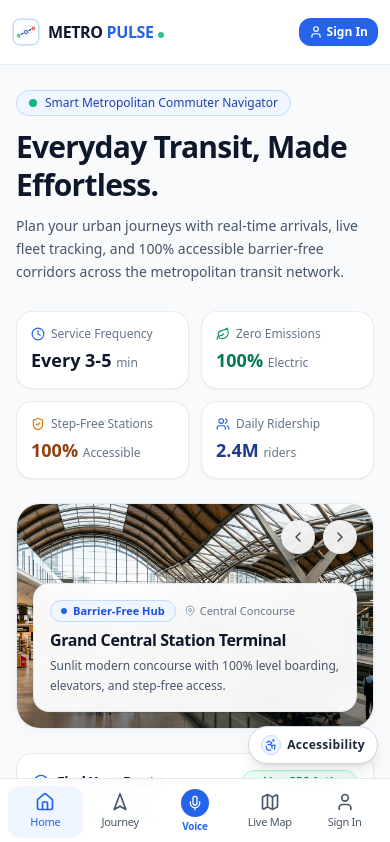
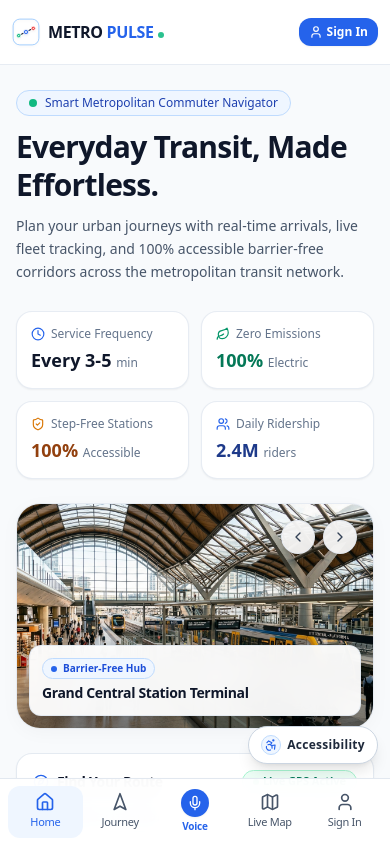
Before and after one commit to Bhavindu113/aether-transit-2100, a Next.js app: page / in a window 390 px wide. Shown: the top 842 px of the page. Built offline with nearby package versions, Linux system fonts and the light colour scheme.

Commit message:
Update Aether Transit website

```diff
--- a/src/components/home/TransitSlideshow.tsx
+++ b/src/components/home/TransitSlideshow.tsx
@@ -89,23 +89,24 @@ export default function TransitSlideshow() {
               <div className="absolute inset-0 bg-gradient-to-t from-black/40 via-transparent to-transparent pointer-events-none"></div>
 
               {/* Glass Caption Card (Frosted Glass with dark, highly readable text) */}
-              <div className="absolute bottom-4 left-4 right-4 sm:bottom-6 sm:left-6 sm:right-auto sm:max-w-md z-20">
-                <div className="p-4 sm:p-5 rounded-2xl bg-white/95 dark:bg-slate-900/95 backdrop-blur-md border border-slate-200/90 dark:border-slate-700 shadow-lg">
-                  <div className="flex items-center space-x-2 mb-1.5">
-                    <span className="inline-flex items-center gap-1.5 text-[11px] font-semibold px-2.5 py-0.5 rounded-full bg-blue-50 dark:bg-blue-950/70 text-blue-700 dark:text-blue-300 border border-blue-200 dark:border-blue-800">
+              <div className="absolute bottom-3 left-3 right-3 sm:bottom-6 sm:left-6 sm:right-auto sm:max-w-md z-20">
+                <div className="p-3 sm:p-5 rounded-xl sm:rounded-2xl bg-white/95 dark:bg-slate-900/95 backdrop-blur-md border border-slate-200/90 dark:border-slate-700 shadow-lg">
+                  <div className="flex items-center space-x-2 mb-1">
+                    <span className="inline-flex items-center gap-1.5 text-[10px] sm:text-[11px] font-semibold px-2 py-0.5 sm:px-2.5 rounded-full bg-blue-50 dark:bg-blue-950/70 text-blue-700 dark:text-blue-300 border border-blue-200 dark:border-blue-800">
                       <span className="w-1.5 h-1.5 rounded-full bg-blue-600 dark:bg-blue-400"></span>
                       <span>{slide.tag}</span>
                     </span>
-                    <span className="inline-flex items-center gap-1 text-[11px] font-medium text-slate-500 dark:text-slate-400">
+                    <span className="hidden sm:inline-flex items-center gap-1 text-[11px] font-medium text-slate-500 dark:text-slate-400">
                       <MapPin className="w-3 h-3 text-slate-400" />
                       <span>{slide.location}</span>
                     </span>
                   </div>
 
-                  <h3 className="text-base sm:text-lg font-bold text-slate-900 dark:text-white tracking-tight mb-1">
+                  {/* Main Name Only on Mobile; Full Description on Larger Screens */}
+                  <h3 className="text-sm sm:text-lg font-bold text-slate-900 dark:text-white tracking-tight">
                     {slide.title}
                   </h3>
-                  <p className="text-xs sm:text-sm text-slate-600 dark:text-slate-300 leading-relaxed font-normal">
+                  <p className="hidden sm:block text-xs sm:text-sm text-slate-600 dark:text-slate-300 leading-relaxed font-normal mt-1">
                     {slide.subtitle}
                   </p>
                 </div>
```
